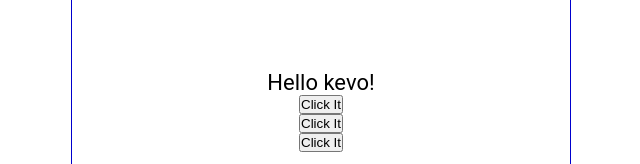
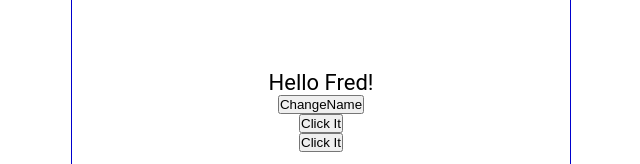
Before and after one commit to FredrickOguya/road-to-javascript, a React (Create React App) app in the folder 01tut/: page / in a window 1280 px wide. Shown: the part 297-461 px from the top of the page, without its empty margins (319-959 px from the left). Built offline with nearby package versions, Linux system fonts and the light colour scheme.

Commit message:
Chapter 6: useState Hook

```diff
--- a/01tut/src/content.js
+++ b/01tut/src/content.js
@@ -1,26 +1,29 @@
+import { useState } from "react";
 const Content = () => {
+  const [name, setName] = useState('Fred');
+  const [count,setCount] = useState(0)
     const handleNameChange = ()=> {
         const names = ['bob','kevo','Dave'];
         const int = Math.floor(Math.random()*3);
-        return names[int];
+        setName(names[int]);
       }
       const handleClick = ()=>{
-        console.log('you clicked it')
+        setCount(count+1)
+        setCount(count+1)
+        console.log(count)
       }
       const handleClick2= (name)=>{
-        console.log(`${name} was clicked`)
+        console.log(count)
       }
-      const handleClick3= (e)=>{
-        console.log(e.target)
-      }
+
   return (
     <main>
       <p onDoubleClick={handleClick}>
-        Hello {handleNameChange()}!
+        Hello {name}!
       </p>
+      <button onClick={handleNameChange}>ChangeName</button>
       <button onClick={handleClick}>Click It</button>
-      <button onClick={()=>handleClick2('Dave')}>Click It</button>
-      <button onClick={(e)=>handleClick3(e)}>Click It</button>    </main>
+      <button onClick={handleClick2}>Click It</button>    </main>
   )
 }
 
```
